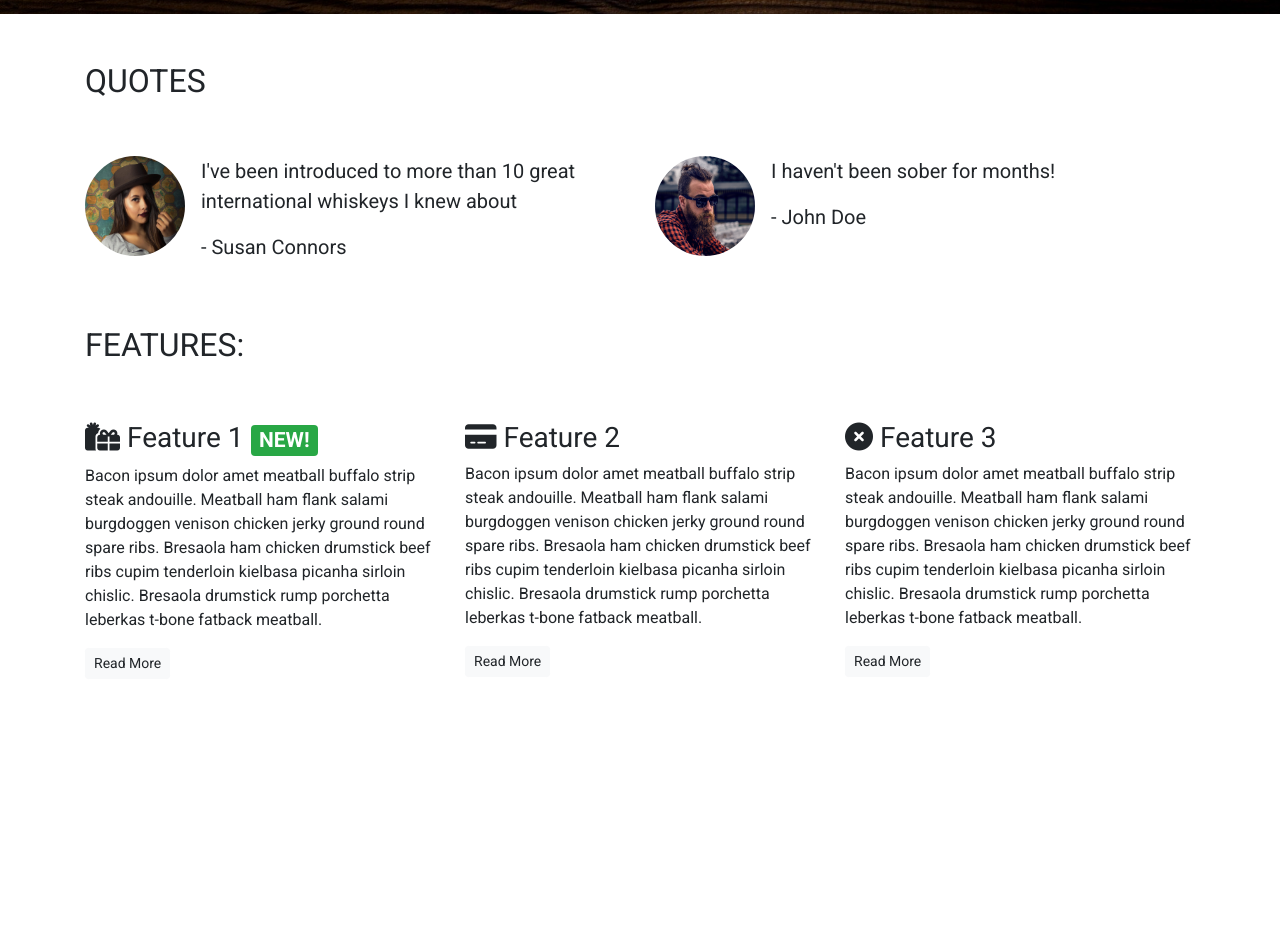
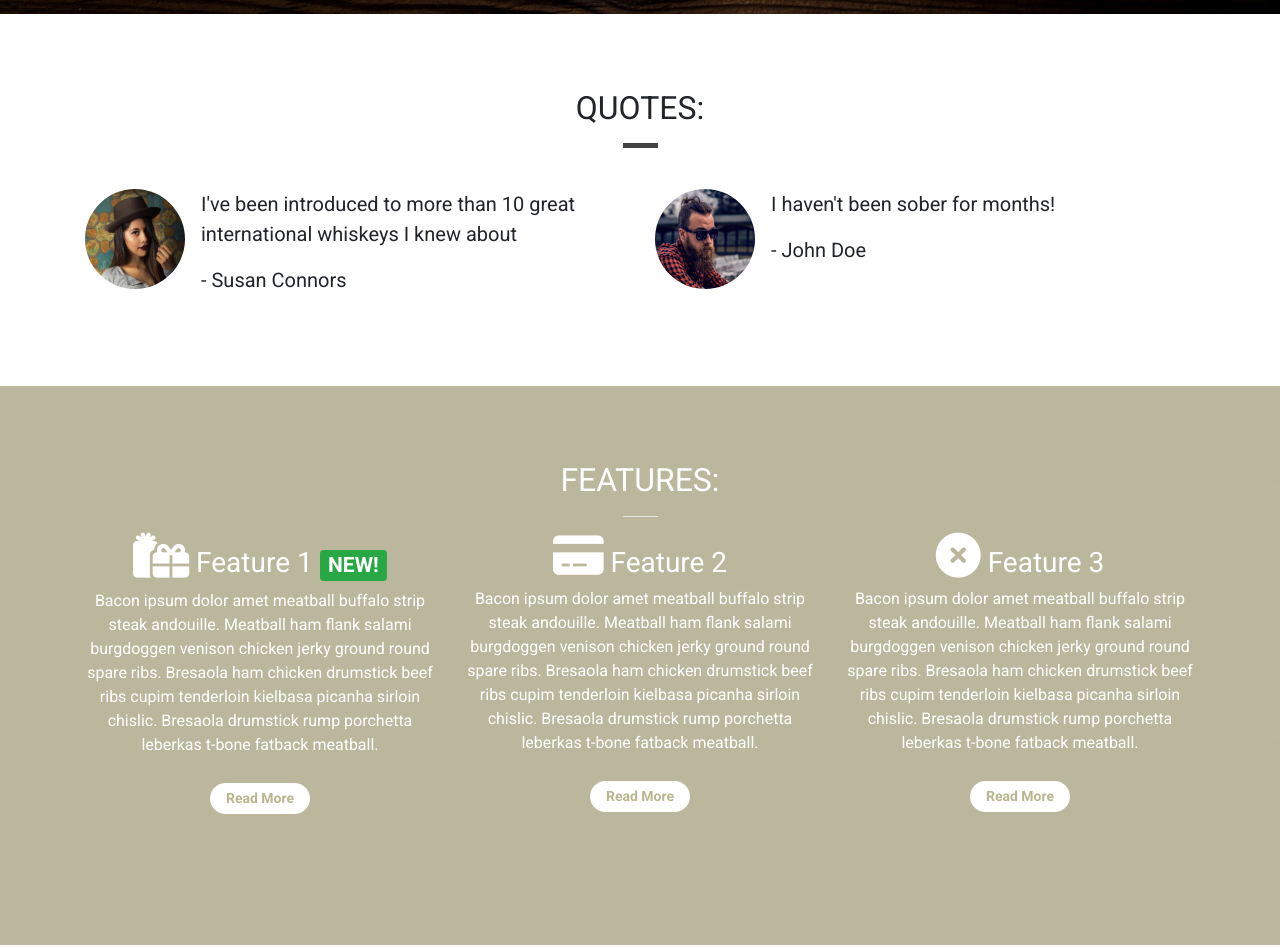
Before and after one commit to Novicetheaf/bootstrap4, a plain HTML site: page index.html in a window 1280 px wide. Shown: the part 786-1734 px from the top of the page. Before the commit the page ends 1481 px from the top, so only its background shows below. Drawn offline with nearby package versions, Linux system fonts and the light colour scheme.

Commit message:
added quotes and features styling with  bootstrap

```diff
--- a/css/style.css
+++ b/css/style.css
@@ -1,5 +1,14 @@
 body{
     font-family: 'Roboto', sans-serif;
+}
+
+.container-wrapper{
+
+}
+
+.container-wrapper--red{
+    background-color: rgba(105, 97, 38, 0.45);
+    color: white;
 }
 
 .alert-container .col-12{
@@ -48,20 +57,45 @@ body{
 
 }
 
+.page-header{
+    margin-bottom: 0;
+    border-bottom: 0;
+    text-align: center;
+}
+
+.quotes .page-header{
+    margin-bottom: 25px;
+}
+
+.page-header h2{
+    margin-top: 0;
+}
+
 /* Block dividers */
 
 .block-divider{
     width: 75%;
     height: 5px;
     border: 0;
+    background-color: #444;
 }
 
 .block-divider--color{
     background-color: #bab58f;
 }
 
+.block-divider--white{
+    background-color: white;
+}
+
 .block-divider--short{
     width: 35px;
+}
+
+/* Content containers*/
+.content-container{
+    padding-top: 75px;
+    padding-bottom: 75px;
 }
 
 /* Navbar */
@@ -138,3 +172,25 @@ body{
     background-color: #fcf8e3;
     border-color:#361200;
 }
+
+.features{
+    text-align: center;
+    margin-bottom: 40px;
+
+}
+
+.features i{
+    margin-bottom: 20px;
+    font-size: 45px;
+    line-height: 45px;
+}
+
+.features .btn{
+    background-color: white;
+    border-color: white;
+    border-radius: 15px;
+    min-width: 100px;
+    font-weight: bold;
+    margin-top: 10px;
+    color: rgba(186, 181, 143);
+}
--- a/index.html
+++ b/index.html
@@ -82,11 +82,13 @@
 
 
             <!--User Quotes-->
-            <div class="container quotes-container">
+        <div class="container-wrapper">
+            <div class="container quotes-container content-container">
                 <section class="quotes">
                     <div class="row">
-                        <div class="col-12 my-5">
-                            <h2 class="text-uppercase">Quotes</h2>
+                        <div class="col-12 page-header">
+                            <h2 class="text-uppercase">Quotes:</h2>
+                            <hr class="block-divider block-divider--short">
                         </div>
                     </div>
                     <div class="row">
@@ -119,14 +121,17 @@
                     </div>
                 </section>
             </div>
+        </div>
             <!--End User Quotes-->
 
         <!--Features-->
-        <div class="features container">
+        <div class="container-wrapper container-wrapper--red">
+            <div class="container features container content-container">
                 <section class="features">
                     <div class="row">
-                    <div class="col-12 my-5">
+                        <div class="col-12 page-header">
                             <h2 class="text-uppercase">Features:</h2>
+                                <hr class="bloack-divider block-divider--short block-divider--white">
                         </div>
                     </div>
                     <div class="row">
@@ -153,6 +158,7 @@
                         </div>
                     </div>
                 </section>
+            </div>
         </div>
         <!--End Of Features-->
 
```
Lines whose indentation alone changed are shown as unchanged.
